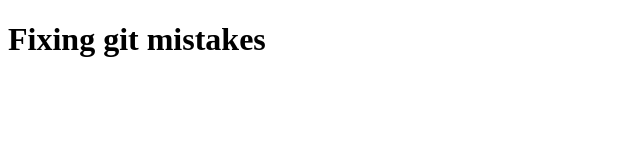
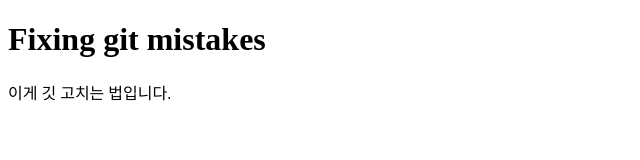
Before and after one commit to Jesscha/git-mistakes, a plain HTML site: page index.html in a window 1280 px wide. Shown: the whole page, without its empty margins (0-640 px from the left). Drawn offline with Linux system fonts and the light colour scheme.

Commit message:
Add desc for index

```diff
--- a/index.html
+++ b/index.html
@@ -5,5 +5,6 @@
   </head>
   <body>
     <h1>Fixing git mistakes</h1>
+    <p>이게 깃 고치는 법입니다.</p>
   </body>
 </html>
```
